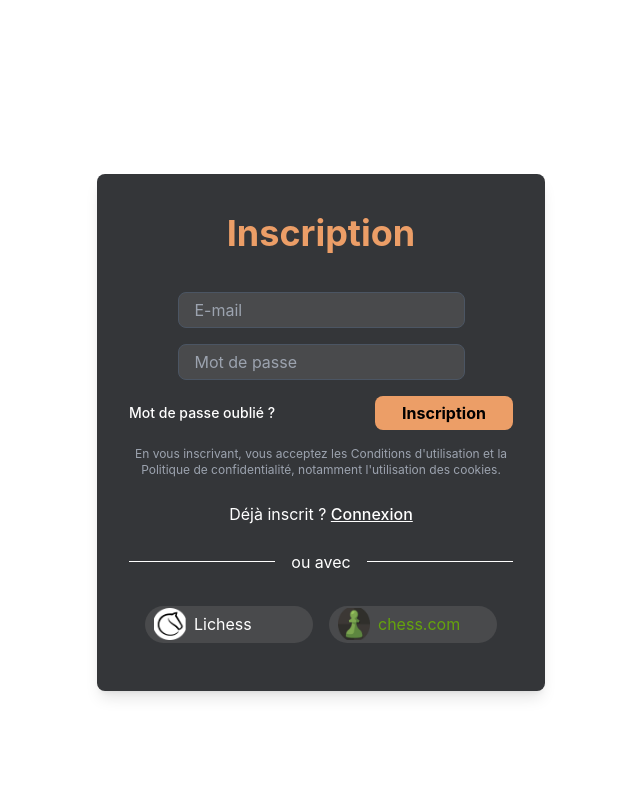
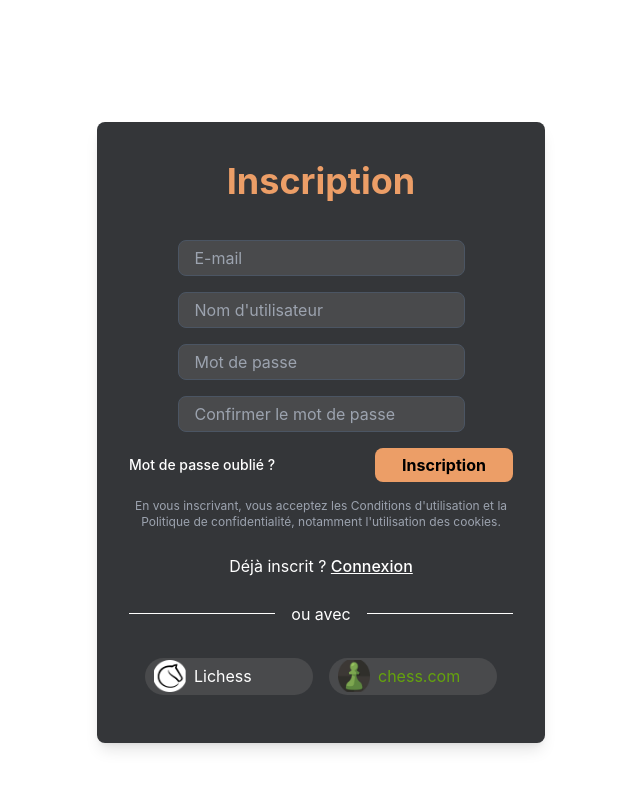
Before and after one commit to CastledChess/Front, a React (Vite) app: page /register in a window 1280 px wide. Shown: the top 788 px of the page, without its empty margins (319-959 px from the left). Built offline with nearby package versions, Linux system fonts and the light colour scheme.

Commit message:
Front: update register

```diff
--- a/package.json
+++ b/package.json
@@ -12,6 +12,7 @@
     "format": "prettier --write './src/**/*.{js,jsx,ts,tsx,css,md,json}' --config ./.prettierrc"
   },
   "dependencies": {
+    "axios": "^1.7.7",
     "react": "^18.3.1",
     "react-dom": "^18.3.1",
     "react-router-dom": "^6.26.2"
--- a/src/pages/Login.tsx
+++ b/src/pages/Login.tsx
@@ -1,5 +1,3 @@
-import React from 'react';
-
 const Login = () => {
   return (
     <div className="flex items-center justify-center min-h-screen w-full max-w-xs sm:max-w-md md:max-w-lg lg:max-w-[449px]">
--- a/src/pages/Register.tsx
+++ b/src/pages/Register.tsx
@@ -1,5 +1,3 @@
-import React from 'react';
-
 const Register = () => {
   return (
     <div className="flex items-center justify-center min-h-screen">
@@ -9,6 +7,7 @@ const Register = () => {
         </h2>
 
         <form>
+          {/* Champ pour l'e-mail */}
           <div className="mb-4">
             <label className="block text-gray-300 mb-2" htmlFor="email"></label>
             <input
@@ -19,6 +18,20 @@ const Register = () => {
               style={{ width: '287px', height: '36px', backgroundColor: '#494A4C', padding: '0 16px' }}
             />
           </div>
+
+          {/* Champ pour le nom d'utilisateur */}
+          <div className="mb-4">
+            <label className="block text-gray-300 mb-2" htmlFor="username"></label>
+            <input
+              type="text"
+              id="username"
+              className="rounded-lg text-gray-300 border border-gray-600 focus:outline-none focus:ring-2 focus:ring-orange-500"
+              placeholder="Nom d'utilisateur"
+              style={{ width: '287px', height: '36px', backgroundColor: '#494A4C', padding: '0 16px' }}
+            />
+          </div>
+
+          {/* Champ pour le mot de passe */}
           <div className="mb-4">
             <label className="block text-gray-300 mb-2" htmlFor="password"></label>
             <input
@@ -26,6 +39,18 @@ const Register = () => {
               id="password"
               className="rounded-lg text-gray-300 border border-gray-600 focus:outline-none focus:ring-2 focus:ring-orange-500"
               placeholder="Mot de passe"
+              style={{ width: '287px', height: '36px', backgroundColor: '#494A4C', padding: '0 16px' }}
+            />
+          </div>
+
+          {/* Champ pour la confirmation du mot de passe */}
+          <div className="mb-4">
+            <label className="block text-gray-300 mb-2" htmlFor="confirmPassword"></label>
+            <input
+              type="password"
+              id="confirmPassword"
+              className="rounded-lg text-gray-300 border border-gray-600 focus:outline-none focus:ring-2 focus:ring-orange-500"
+              placeholder="Confirmer le mot de passe"
               style={{ width: '287px', height: '36px', backgroundColor: '#494A4C', padding: '0 16px' }}
             />
           </div>
@@ -48,18 +73,18 @@ const Register = () => {
           </div>
 
           <p className="text-gray-400 text-xs mt-4">
-            <p>
-              En vous inscrivant, vous acceptez les Conditions d&apos;utilisation et la Politique de confidentialité,
-              notamment l&apos;utilisation des cookies.
-            </p>
+            En vous inscrivant, vous acceptez les Conditions d&apos;utilisation et la Politique de confidentialité,
+            notamment l&apos;utilisation des cookies.
           </p>
         </form>
+
         <div className="mt-6 text-center text-white">
           Déjà inscrit ?{' '}
           <a href="/login" className="text-white underline hover:text-orange-600">
             Connexion
           </a>
         </div>
+
         <div className="flex items-center justify-center mt-6">
           <div className="flex-grow border-t border-white"></div>
           <span className="text-white mx-4">ou avec</span>
```
Also changed, not shown: src/components/Sections/Navbar/Navbar.tsx (added, +14 -0 lines), 1 other file (tests, documents, lock files or other folders).
